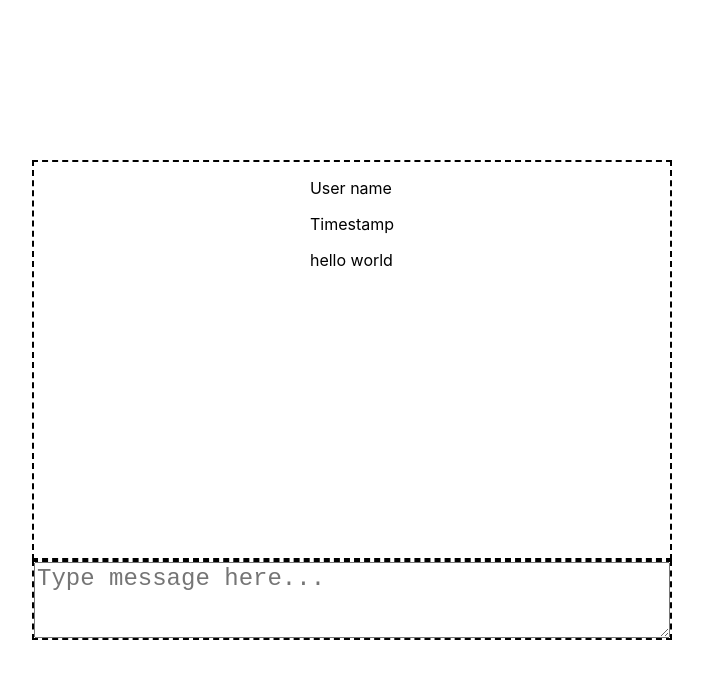
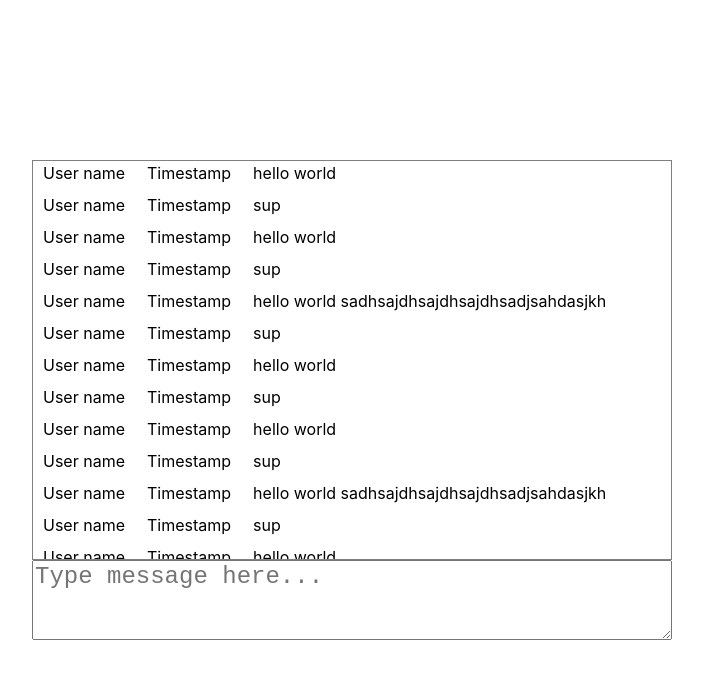
Before and after one commit to clarenceccn/react-chat, a React (Create React App) app: page / in a window 1280 px wide. Shown: the top 678 px of the page, without its empty margins (288-991 px from the left). Built offline with nearby package versions, Linux system fonts and the light colour scheme.

Commit message:
adding css styles for message items

```diff
--- a/src/Components/MainView/MainStyle.css
+++ b/src/Components/MainView/MainStyle.css
@@ -14,19 +14,17 @@
 }
 
 .message {
-    display: flex;
-    border-style: dashed;
-    border-width: 2px;
+    overflow: auto;
     width: 50%;
     height: 50%;
-    justify-content: center;
+    border-style: solid;
+    border-width: 1px;
+    border-color: gray;
 }
 
 .chat {
-    display: flex;
+    display: block;
     justify-content: center;
     width: 50vw;
     height: 10vh;
-    border-width: 2px;
-    border-style: dashed;
 }
--- a/src/Components/MainView/MainView.js
+++ b/src/Components/MainView/MainView.js
@@ -4,9 +4,9 @@ import MessageInput from "../../Containers/MessageInput/MessageInput";
 import "./MainStyle.css";
 
 class MainView extends Component {
-  state = { messages: [{ data: "hello world" }] };
+  state = { messages: [{ data: "hello world" }, { data: "sup" }, { data: "hello world" }, { data: "sup" }, { data: "hello world sadhsajdhsajdhsajdhsadjsahdasjkh" }, { data: "sup" }, { data: "hello world" }, { data: "sup" }, { data: "hello world" }, { data: "sup" }, { data: "hello world sadhsajdhsajdhsajdhsadjsahdasjkh" }, { data: "sup" }, { data: "hello world" }, { data: "sup" }, { data: "hello world" }, { data: "sup" }, { data: "hello world sadhsajdhsajdhsajdhsadjsahdasjkh" }, { data: "sup" }, { data: "hello world" }, { data: "sup" }, { data: "hello world" }, { data: "sup" }, { data: "hello world sadhsajdhsajdhsajdhsadjsahdasjkh" }, { data: "sup" }, { data: "hello world" }, { data: "sup" }, { data: "hello world" }, { data: "sup" }, { data: "hello world sadhsajdhsajdhsajdhsadjsahdasjkh" }, { data: "sup" }, { data: "hello world" }, { data: "sup" }, { data: "hello world" }, { data: "sup" }, { data: "hello world sadhsajdhsajdhsajdhsadjsahdakdjsakdjaskdjaskdjsakdjasdkasjdklsajdaksdjaskdjasdkasjdlaksjdlkasdjaskdjsakldjsadksajdkasjsjkh" }, { data: "sup" }] };
 
-  componentDidMount() {}
+  componentDidMount() { }
 
   getMessages = () => {
     fetch("localhost:8080/messages")
@@ -23,15 +23,15 @@ class MainView extends Component {
     });
   };
 
-  deleteMessage = () => {};
+  deleteMessage = () => { };
   render() {
     return (
       <div className="main-container">
-        <div className="message">
-          <Conversation messages={this.state.messages} />
-        </div>
-        <div className="chat">
-          <MessageInput addMessageHandler={this.addMessage} />
+          <div className="message">
+            <Conversation messages={this.state.messages} />
+          </div>
+          <div className="chat">
+            <MessageInput addMessageHandler={this.addMessage} />
         </div>
       </div>
     );
--- a/src/Containers/Conversation/Conversation.js
+++ b/src/Containers/Conversation/Conversation.js
@@ -3,7 +3,7 @@ import MessageItem from "../MessageItem/MessageItem";
 import './style.css';
 
 const Conversation = props => (
-  <div>
+  <div className="conversation-container">
     {props.messages.map((message, index) => (
       <MessageItem message={message}/>
     ))}
--- a/src/Containers/Conversation/style.css
+++ b/src/Containers/Conversation/style.css
@@ -3,8 +3,7 @@
     -moz-box-sizing: border-box;    /* Firefox, other Gecko */
     box-sizing: border-box;
 }
-
 .conversation-container {
-    display: flex;
-    min-height: 50vh;
+    overflow: auto;
+    width: 100%;
 }
--- a/src/Containers/MessageItem/MessageItem.js
+++ b/src/Containers/MessageItem/MessageItem.js
@@ -1,12 +1,11 @@
 import React from "react";
+import './style.css';
 
 const MessageItem = props => (
-  <div>
-    <div>
-      <p>User name</p>
-      <p>Timestamp </p>
-    </div>
-    <p>{props.message.data}</p>
+  <div className="message-item">
+    <p className="message-username">User name</p>
+    <p className="message-time">Timestamp </p>
+    <p className="message-text">{props.message.data}</p>
   </div>
 );
 
--- /dev/null
+++ b/src/Containers/MessageItem/style.css
@@ -0,0 +1,27 @@
+* {
+    -webkit-box-sizing: border-box; /* Safari/Chrome, other WebKit */
+    -moz-box-sizing: border-box;    /* Firefox, other Gecko */
+    box-sizing: border-box;
+}
+.message-item {
+    display: flex;
+    flex-direction: row;
+    flex-wrap: wrap;
+    width: 100%;
+    height: fit-content;
+    word-break: break-all;
+
+}
+
+.message-username {
+    margin: 2px 20px 10px 10px;
+}
+
+.message-time {
+    margin: 2px 20px 10px 2px;
+
+}
+
+.message-text {
+    margin: 2px 0px 0px 2px;
+}
```
